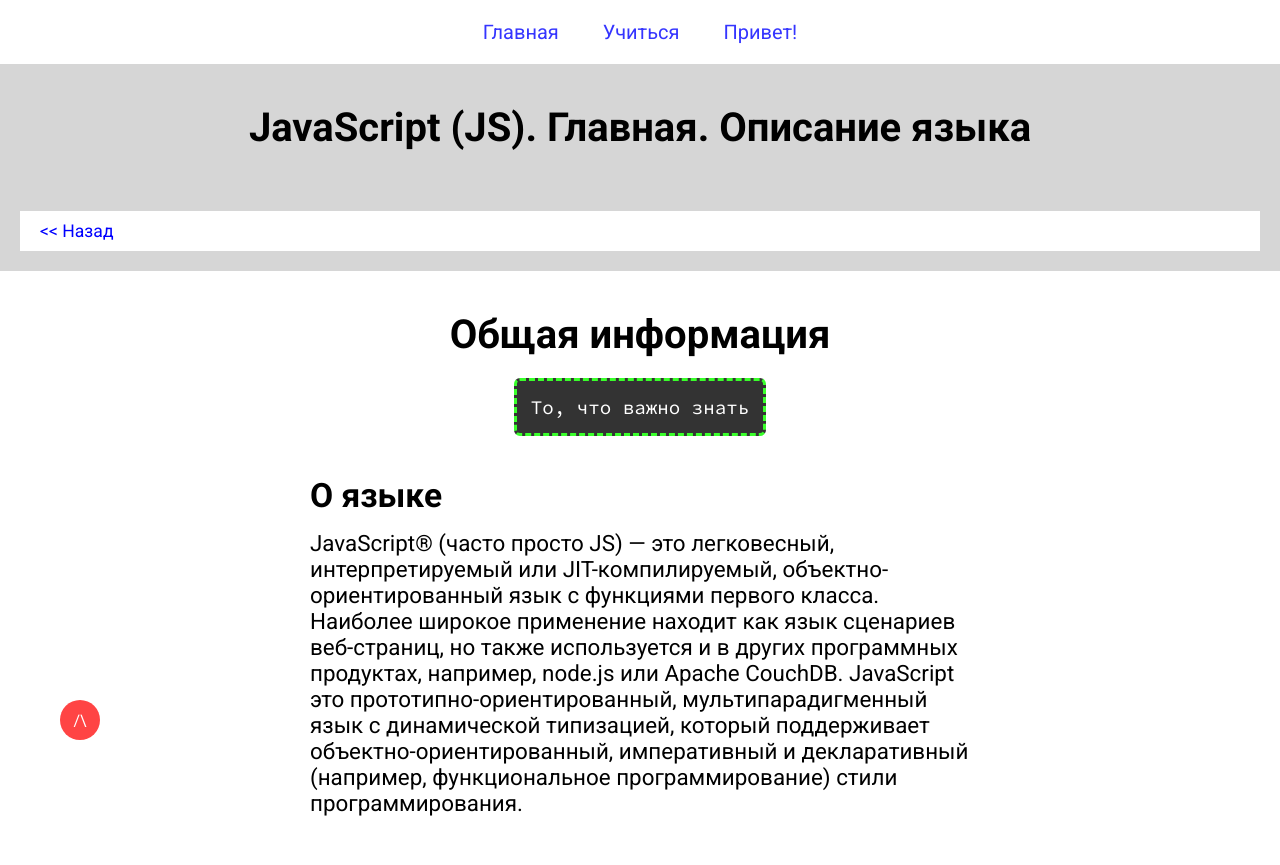
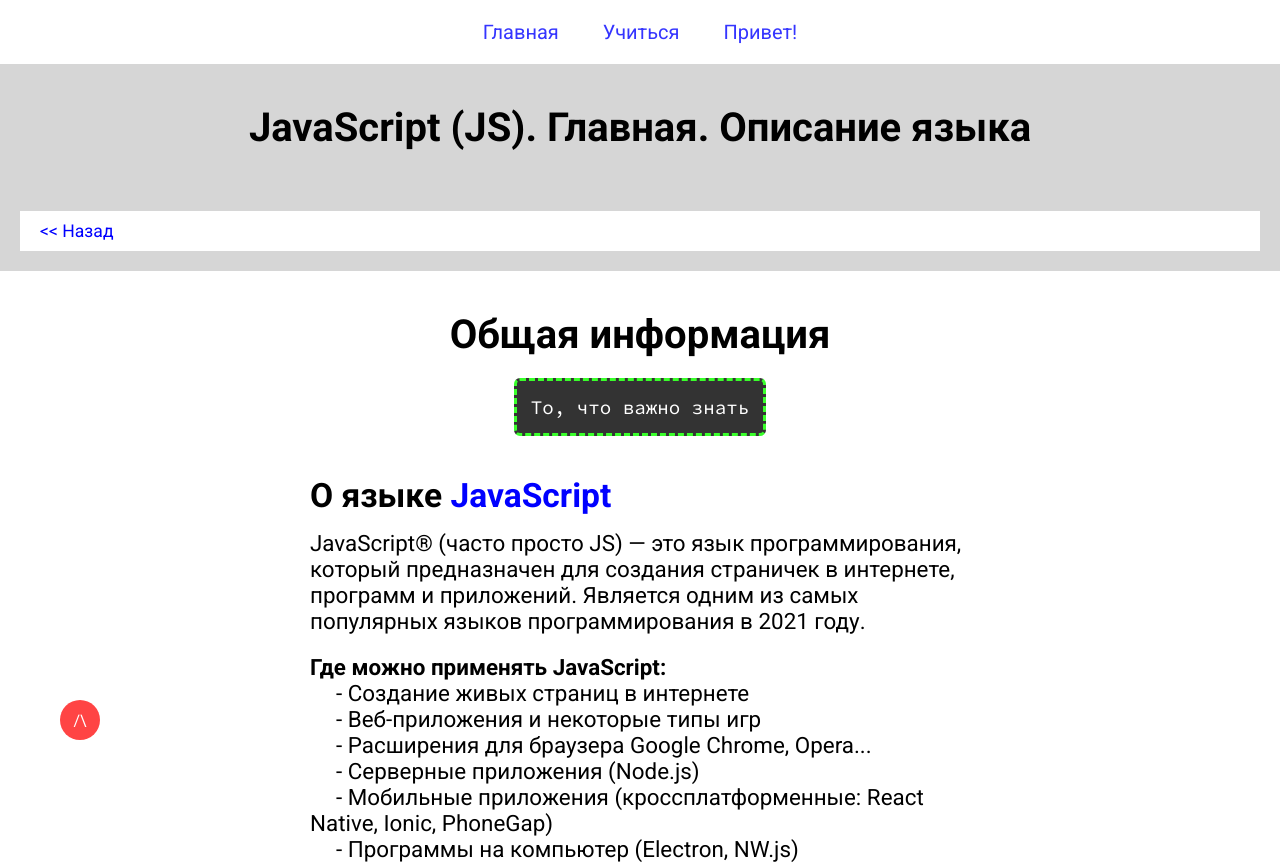
Before and after one commit to rikdefo/frontbase, a plain HTML site: page pages/js-enc.html in a window 1280 px wide. Shown: the top 865 px of the page. Drawn offline with Linux system fonts and the light colour scheme.

Commit message:
Обновил странички. JS

```diff
--- a/pages/js-enc.html
+++ b/pages/js-enc.html
@@ -46,17 +46,34 @@
         <h1>Общая информация</h1>
         <span class="code-block"> То, что важно знать </span>
         <div class="content-area">
-          <h2 class="h-two-title">О языке</h2>
+          <h2 class="h-two-title">
+            О языке
+            <a
+              href="https://developer.mozilla.org/ru/docs/Web/JavaScript"
+              target="_blank"
+              rel="noopener noreferrer"
+              >JavaScript</a
+            >
+          </h2>
           <p>
-            JavaScript® (часто просто JS) — это легковесный, интерпретируемый
-            или JIT-компилируемый, объектно-ориентированный язык с функциями
-            первого класса. Наиболее широкое применение находит как язык
-            сценариев веб-страниц, но также используется и в других программных
-            продуктах, например, node.js или Apache CouchDB. JavaScript это
-            прототипно-ориентированный, мультипарадигменный язык с динамической
-            типизацией, который поддерживает объектно-ориентированный,
-            императивный и декларативный (например, функциональное
-            программирование) стили программирования.
+            JavaScript® (часто просто JS) — это язык программирования, который
+            предназначен для создания страничек в интернете, программ и
+            приложений. Является одним из самых популярных языков
+            программирования в 2021 году.
+          </p>
+          <p>
+            <b>Где можно применять JavaScript:</b>
+            <br />
+            <span class="tabs"></span>- Создание живых страниц в интернете
+            <br />
+            <span class="tabs"></span>- Веб-приложения и некоторые типы игр
+            <br />
+            <span class="tabs"></span>- Расширения для браузера Google Chrome,
+            Opera... <br />
+            <span class="tabs"></span>- Серверные приложения (Node.js) <br />
+            <span class="tabs"></span>- Мобильные приложения
+            (кроссплатформенные: React Native, Ionic, PhoneGap) <br />
+            <span class="tabs"></span>- Программы на компьютер (Electron, NW.js)
           </p>
         </div>
       </div>
```
Also changed, not shown: 1 other file.
